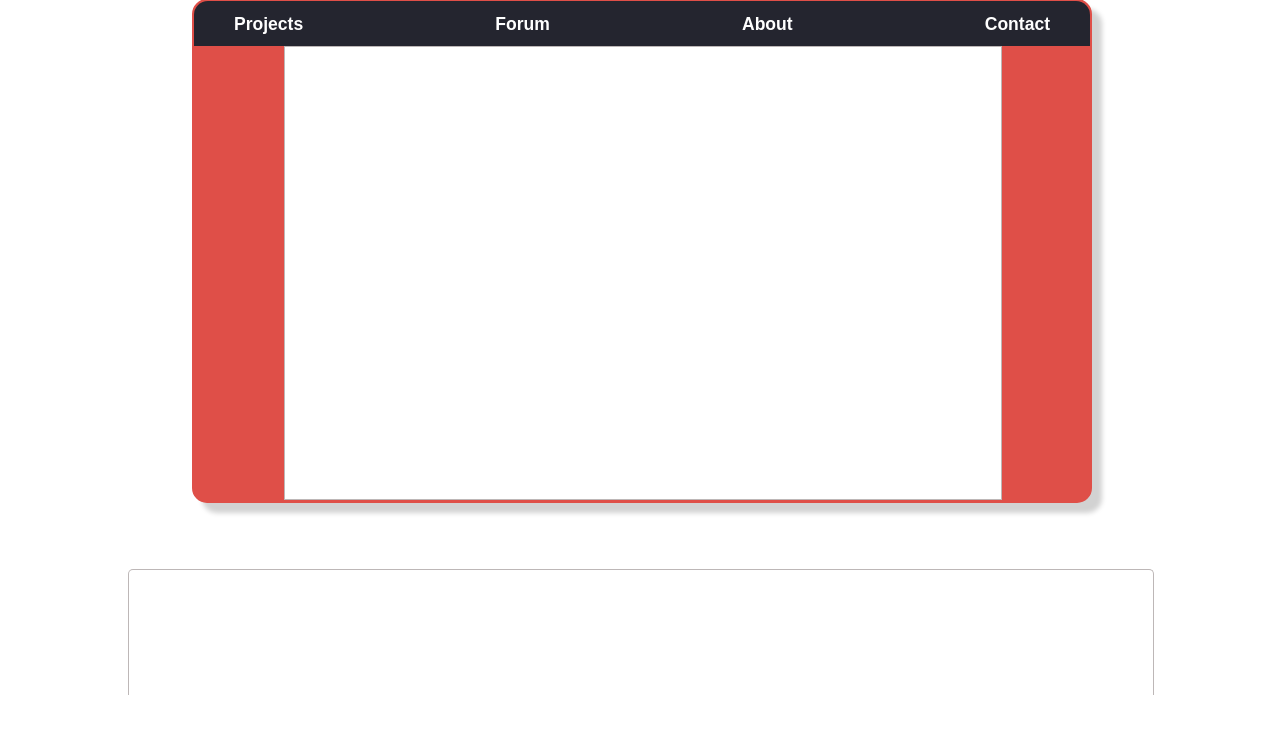
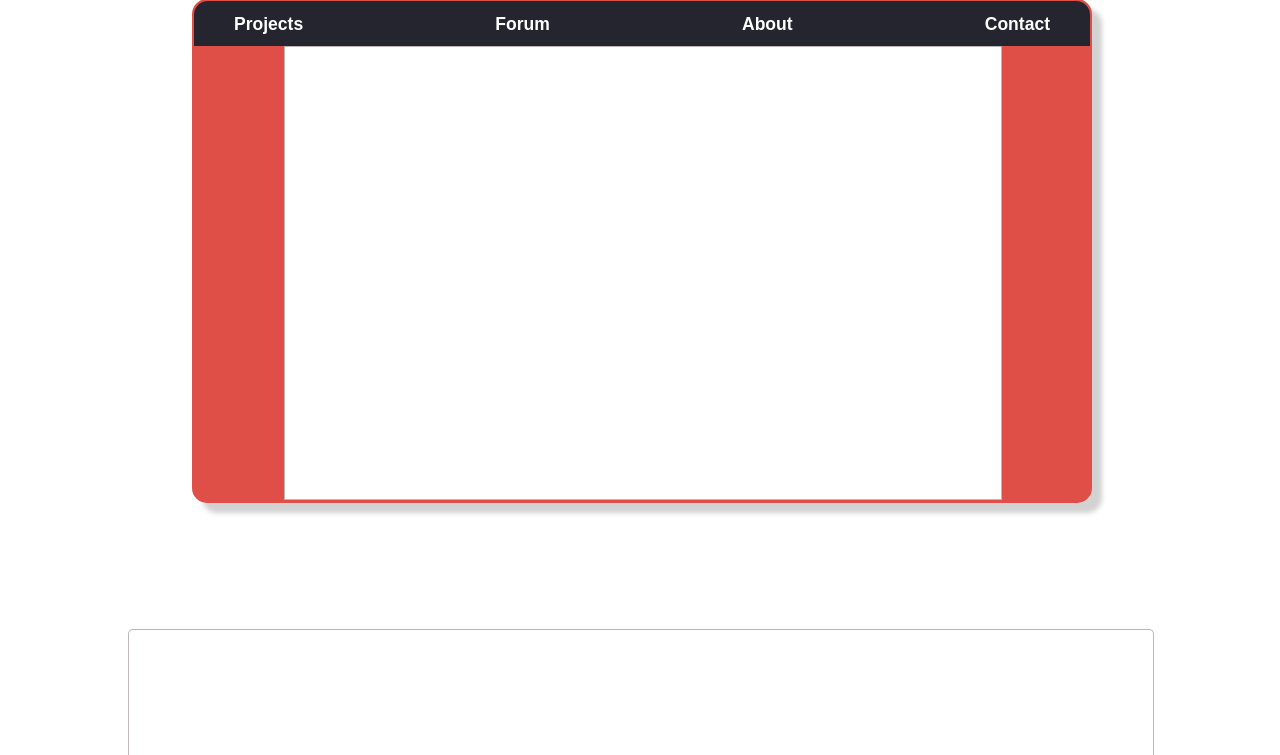
Before and after one commit to LaFourmiProgrammeuse/ProgressProject, a PHP site: page /html/home.php in a window 1280 px wide. Shown: the part 171-926 px from the top of the page. Run offline with PHP 8.4, Linux system fonts and the light colour scheme.

Commit message:
Ajustement footer, positionner depuis le bas de la page

```diff
--- a/ProgrammingAnts/css/home_acceuil.css
+++ b/ProgrammingAnts/css/home_acceuil.css
@@ -173,7 +173,7 @@ body {
 			border-color: #bdb7b7;
 			border-top-right-radius: 5px;
 			border-top-left-radius: 5px;
-			top: 740px;
+			bottom: 0px;
 			left: 10%;
 			height: 125px;
             width: 80%;
```
